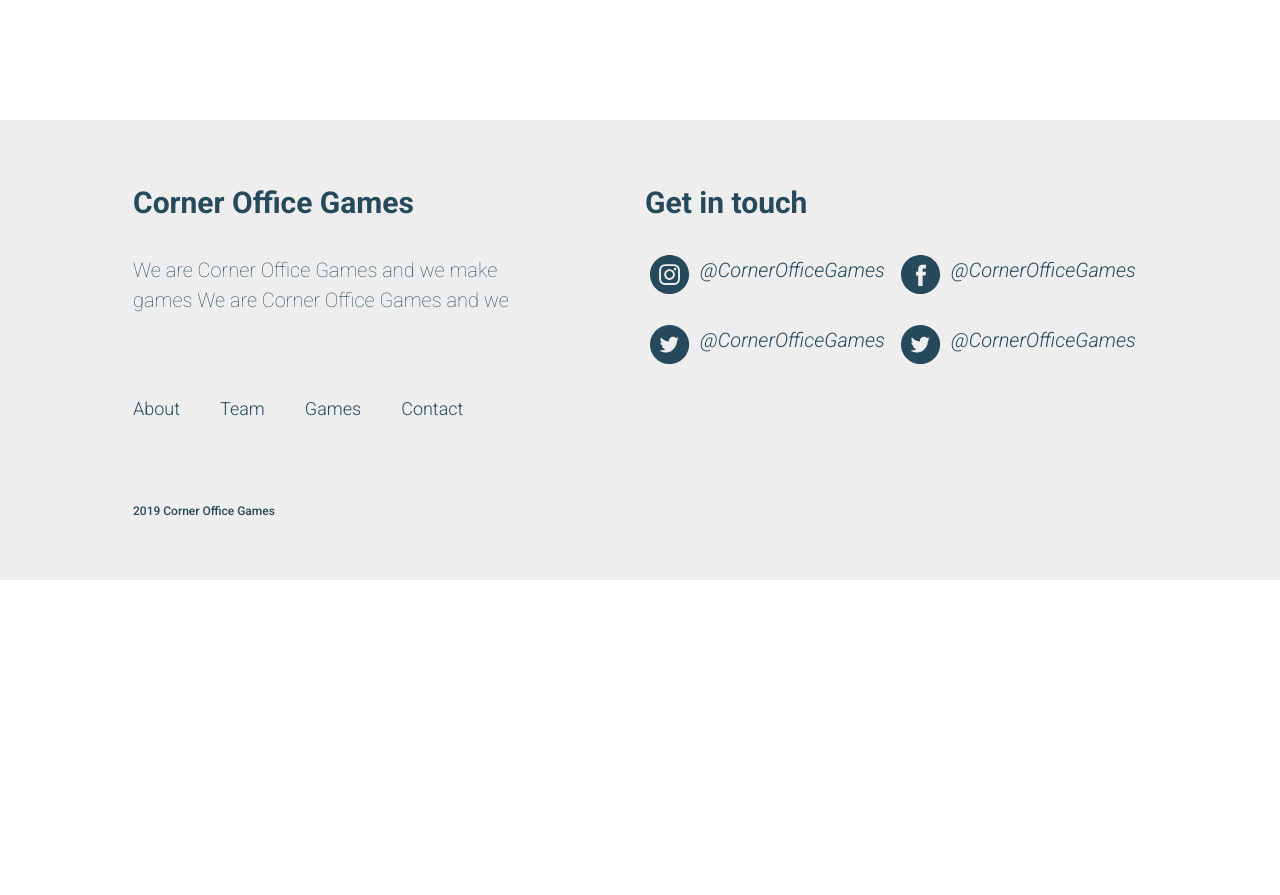
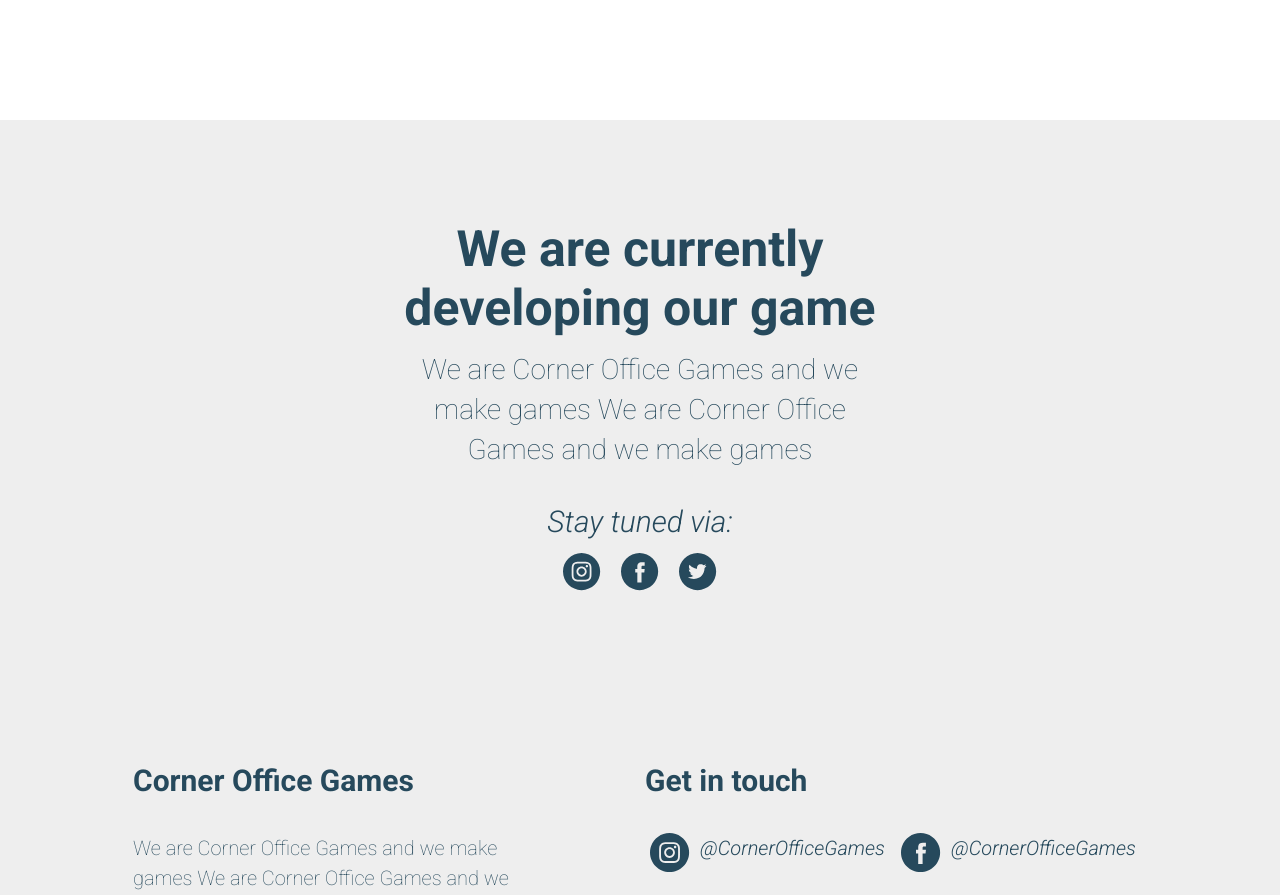
Before and after one commit to kodolen/COG-Website, a React (Create React App) app: page / in a window 1280 px wide. Shown: the part 680-1575 px from the top of the page. Before the commit the page ends 1260 px from the top, so only its background shows below. Built offline with nearby package versions, Linux system fonts and the light colour scheme.

Commit message:
Added working on

```diff
--- a/src/containers/WorkingOn.jsx
+++ b/src/containers/WorkingOn.jsx
@@ -1,9 +1,32 @@
-import React, { Component } from 'react';
+import React, {Component} from 'react';
+import InstagramIcon from "../assets/Instagram.svg";
+import FacebookIcon from "../assets/Facebook.svg";
+import TwitterIcon from "../assets/Twitter.svg";
+
 
 class WorkingOn extends Component {
     render() {
         return (
             <div className="WorkingOn">
+                <div className="row">
+                    <div className="inner row">
+                        <div className="col-md-6 off-md-3 col-xs-12">
+                            <div className="holder">
+                                <h1>We are currently developing our game</h1>
+                                <p className="subtext">We are Corner Office Games and we make games We are Corner Office
+                                    Games and we make games </p>
+                                <span className="subtitle">Stay tuned via:</span>
+                                <div className="icon-holder">
+                                    <ul>
+                                        <li><a href=""><img src={InstagramIcon} alt=""/></a></li>
+                                        <li><a href=""><img src={FacebookIcon} alt=""/></a></li>
+                                        <li><a href=""><img src={TwitterIcon} alt=""/></a></li>
+                                    </ul>
+                                </div>
+                            </div>
+                        </div>
+                    </div>
+                </div>
             </div>
         )
     };
--- a/src/index.scss
+++ b/src/index.scss
@@ -9,6 +9,7 @@
 @import 'style/containers/footer.scss';
 @import 'style/containers/header.scss';
 @import 'style/containers/head-banner.scss';
+@import 'style/containers/working-on.scss';
 
 // Components
 @import 'style/components/socialbar.scss';
--- /dev/null
+++ b/src/style/containers/working-on.scss
@@ -0,0 +1,29 @@
+.WorkingOn {
+
+  text-align: center;
+  background-color: $background-secondary;
+  padding: 10rem 0;
+
+  ul {
+
+    list-style-type: none;
+    margin: 0;
+    padding: 0;
+    padding-top: 1.2rem;
+
+    li {
+
+      display: inline;
+      padding: 0 1rem;
+
+      a {
+
+        text-decoration: none;
+
+      }
+
+    }
+
+  }
+
+}
--- a/src/style/typography.scss
+++ b/src/style/typography.scss
@@ -33,3 +33,12 @@ p {
   padding: 1.2rem 0;
 
 }
+
+.subtitle {
+
+  font-size: 3rem;
+  line-height: 3.9rem;
+  color: $text-primary;
+  font-style: italic;
+
+}
```
Lines whose indentation alone changed are shown as unchanged.
